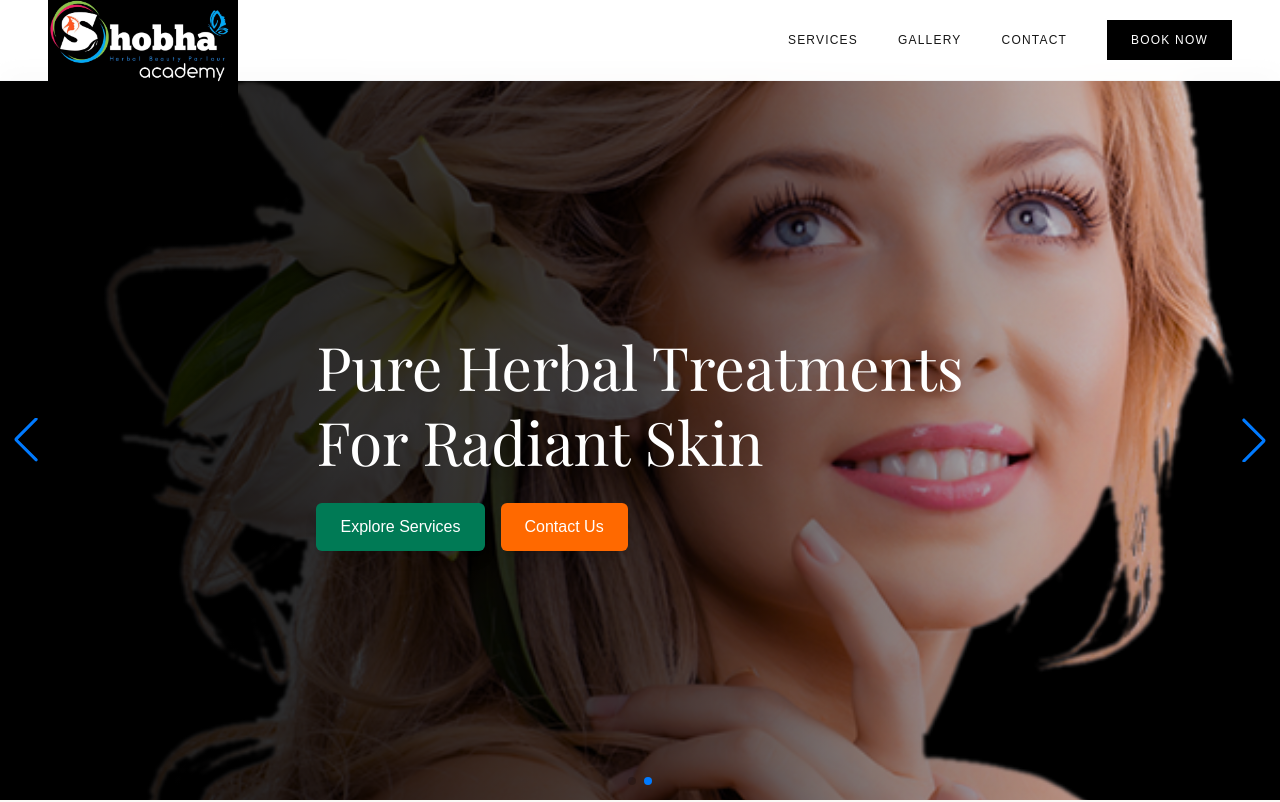
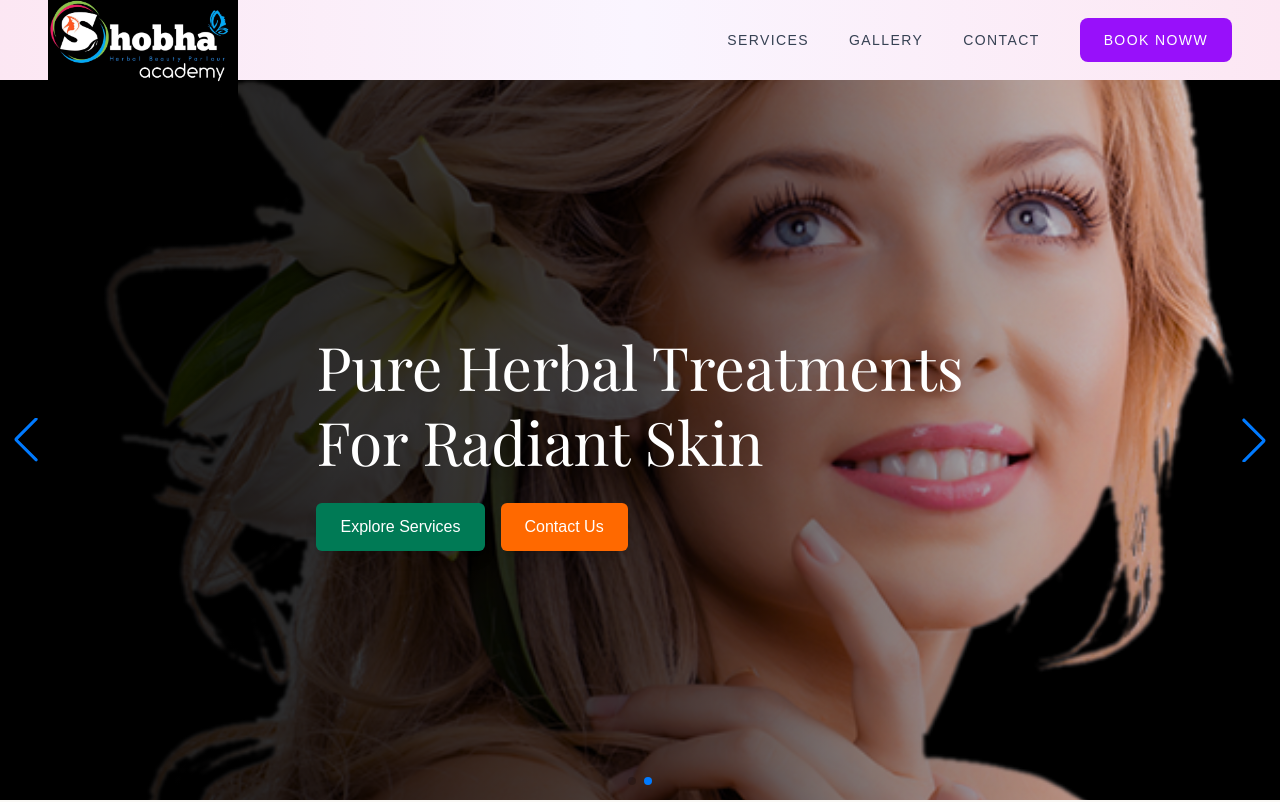
Before and after one commit to GopiMaadhur/shobha, a Next.js app: page / in a window 1280 px wide. Shown: the top 802 px of the page. Built offline with nearby package versions, Linux system fonts and the light colour scheme; a web font is replaced by a local one.

Commit message:
nav bar cahnges

```diff
--- a/src/components/Navbar.tsx
+++ b/src/components/Navbar.tsx
@@ -1,55 +1,77 @@
 "use client"
-import { useState } from 'react'
+import { useState, useEffect } from 'react'
 import Link from 'next/link'
 import Image from 'next/image'
-import { Menu, X, Phone } from 'lucide-react'
+import { Menu, X } from 'lucide-react'
 
 export default function Navbar() {
   const [isOpen, setIsOpen] = useState(false)
+  const [scrolled, setScrolled] = useState(false)
+
+  useEffect(() => {
+    const handleScroll = () => setScrolled(window.scrollY > 20)
+    window.addEventListener('scroll', handleScroll)
+    return () => window.removeEventListener('scroll', handleScroll)
+  }, [])
 
   return (
-    <nav className="fixed w-full z-50 top-0 bg-white/80 backdrop-blur-md border-b border-gray-100">
-      <div className="max-w-7xl mx-auto px-6 lg:px-12">
+    <nav
+      className={`fixed w-full z-50 top-0 transition-all duration-300 ${
+        scrolled ? 'bg-gradient-to-r from-pink-200 via-purple-100 to-pink-100 shadow-lg'
+                 : 'bg-gradient-to-r from-pink-100 via-purple-50 to-pink-100'
+      }`}
+    >
+      <div className="max-w-7xl mx-auto px-6 lg:px-12 relative">
         <div className="flex justify-between items-center h-20">
 
-          {/* Logo - Elegant Serif style like Blume
-          <Link href="/" className="font-serif text-2xl tracking-tighter text-black">
-            SHOBHA <span className="font-light italic text-gray-500">BEAUTY</span>
-          </Link> */}
-
-          <Link href="/">
-            <Image src="/logo.jpeg" alt="Shobha Beauty" width={190} height={40} className="object-contain" />
+          {/* Logo */}
+          <Link href="/" className="flex items-center">
+            <Image
+              src="/logo.jpeg"
+              alt="Shobha Beauty"
+              width={190}
+              height={40}
+              className="object-contain"
+              priority
+            />
           </Link>
 
-
           {/* Desktop Menu */}
-          <div className="hidden md:flex space-x-10 items-center font-sans text-xs uppercase tracking-widest font-medium">
-            <Link href="/services" className="hover:text-gray-400 transition">Services</Link>
-            <Link href="/gallery" className="hover:text-gray-400 transition">Gallery</Link>
-            <Link href="/contact" className="hover:text-gray-400 transition">Contact</Link>
-            <Link href="/BookingForm" className="bg-black text-white px-6 py-3 hover:bg-gray-800 transition">
-              Book Now
+          <div className="hidden md:flex space-x-10 items-center font-sans text-sm uppercase tracking-widest font-medium text-gray-700">
+            <Link href="/services" className="hover:text-purple-500 transition">Services</Link>
+            <Link href="/gallery" className="hover:text-purple-500 transition">Gallery</Link>
+            <Link href="/contact" className="hover:text-purple-500 transition">Contact</Link>
+            <Link href="/BookingForm" className="bg-purple-600 text-white px-6 py-3 rounded-lg hover:bg-purple-700 transition">
+              Book Noww
             </Link>
           </div>
 
           {/* Mobile Toggle */}
           <div className="md:hidden flex items-center">
-            <button onClick={() => setIsOpen(!isOpen)}>
-              {isOpen ? <X size={24} /> : <Menu size={24} />}
+            <button onClick={() => setIsOpen(!isOpen)} aria-label="Toggle Menu">
+              {isOpen ? <X size={24} className="text-gray-800"/> : <Menu size={24} className="text-gray-800"/>}
             </button>
           </div>
         </div>
+
+        {/* Mobile Menu */}
+        <div
+          className={`md:hidden absolute top-full left-0 w-full bg-purple-50 shadow-md overflow-hidden transition-all duration-300 ${
+            isOpen ? 'max-h-[500px] p-6 flex flex-col space-y-6' : 'max-h-0 p-0'
+          } font-sans text-sm uppercase tracking-widest`}
+        >
+          <Link href="/services" onClick={() => setIsOpen(false)} className="text-purple-800 hover:text-purple-500">Services</Link>
+          <Link href="/gallery" onClick={() => setIsOpen(false)} className="text-purple-800 hover:text-purple-500">Gallery</Link>
+          <Link href="/contact" onClick={() => setIsOpen(false)} className="text-purple-800 hover:text-purple-500">Contact</Link>
+          <Link
+            href="/BookingForm"
+            onClick={() => setIsOpen(false)}
+            className="bg-purple-600 text-white w-full py-4 block text-center rounded-lg hover:bg-purple-700 transition"
+          >
+            Book Noww
+          </Link>
+        </div>
       </div>
-
-      {/* Mobile Menu Slide-down */}
-      {isOpen && (
-        <div className="md:hidden bg-white absolute w-full border-b border-gray-100 p-6 flex flex-col space-y-6 font-sans text-sm uppercase tracking-widest">
-          <Link href="/services" onClick={() => setIsOpen(false)}>Services</Link>
-          <Link href="/gallery" onClick={() => setIsOpen(false)}>Gallery</Link>
-          <Link href="/contact" onClick={() => setIsOpen(false)}>Contact</Link>
-          <Link href="/BookingForm" className="bg-black text-white w-full py-4 block text-center">Book Now</Link>
-        </div>
-      )}
     </nav>
   )
 }
```
